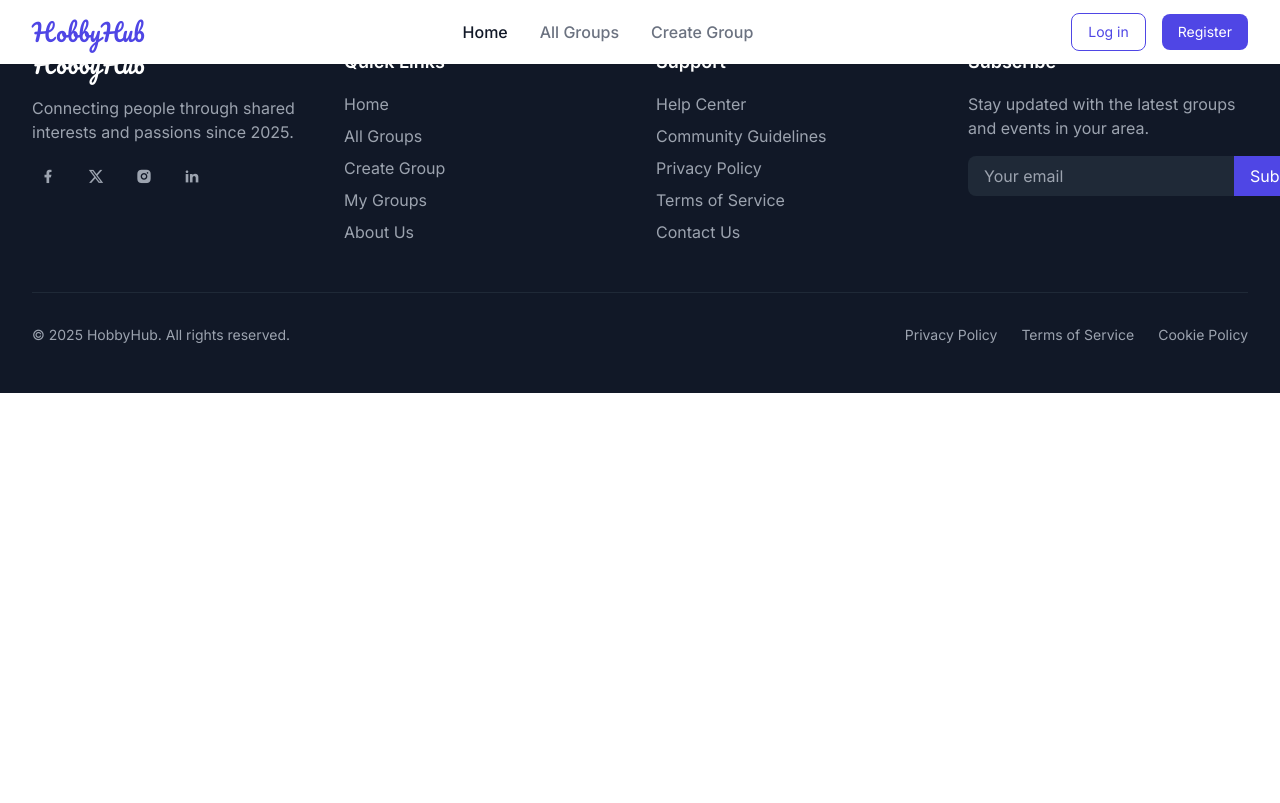
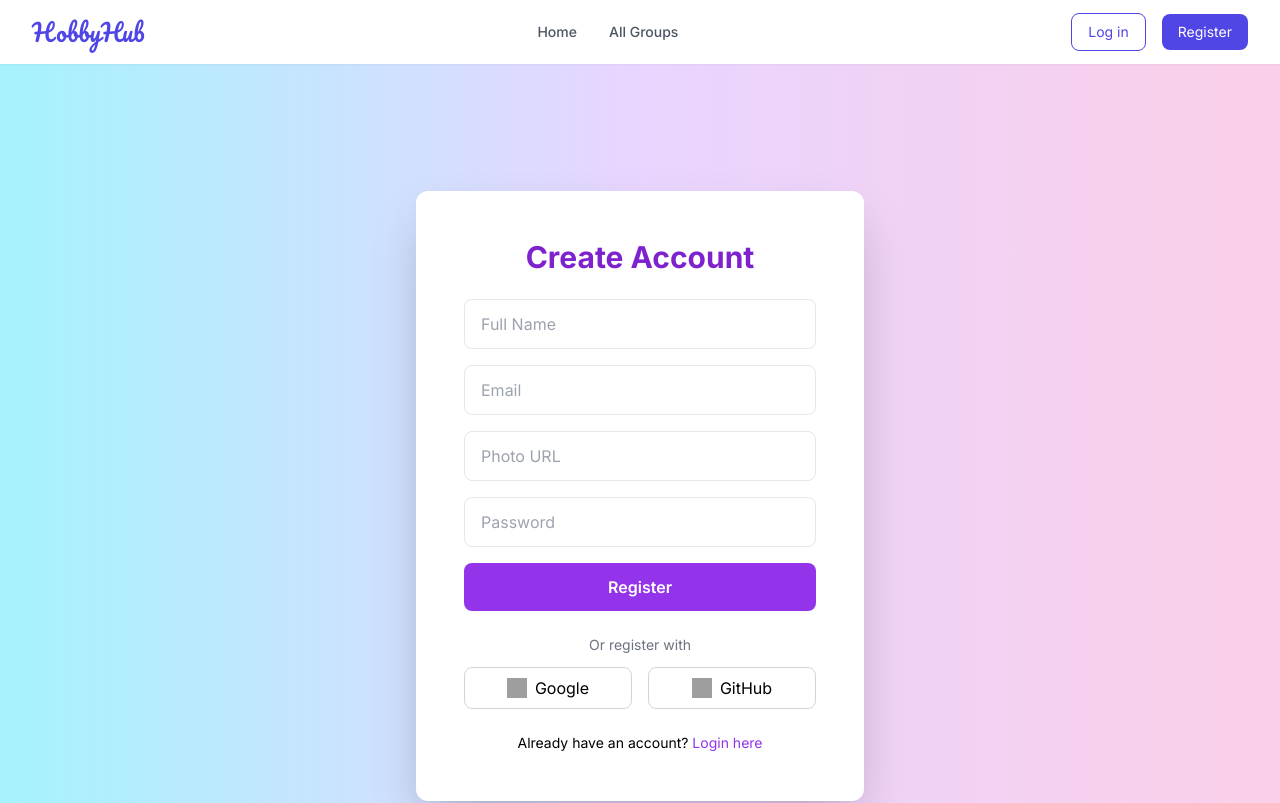
Before and after one commit to Kawsar-Munna/Assignment-10, a React (Vite) app: page /register in a window 1280 px wide. Shown: the top 803 px of the page. Built offline with nearby package versions, Linux system fonts and the light colour scheme; no server answers; grey boxes are pictures that could not be loaded.

Commit message:
Create Group Problem has solved

```diff
--- a/src/App.jsx
+++ b/src/App.jsx
@@ -1,21 +1,41 @@
-import { BrowserRouter as Router } from "react-router-dom";
+import { BrowserRouter as Router, Routes, Route } from "react-router-dom";
 import Navbar from "./components/Navbar";
+import Footer from "./components/Footer";
 import Home from "./Pages/Home";
-import { Routes, Route } from "react-router-dom";
-import Footer from "./components/Footer";
 import CreateGroup from "./Pages/CreateGroup";
 import Login from "./Pages/Login";
+import Register from "./Pages/Register";
+import AuthProvider from "./contexts/AuthContext";
+import { ToastContainer } from "react-toastify";
+import "react-toastify/dist/ReactToastify.css";
+import PrivateRoute from "./routes/PrivateRoute";
+
+// Optional PrivateRoute Wrapper
+
 
 function App() {
   return (
     <Router>
+      <AuthProvider>
         <Navbar />
+        <div className="pt-16 min-h-screen">
           <Routes>
             <Route path="/" element={<Home />} />
-        <Route path="/create-group" element={<CreateGroup />} />
+            <Route
+              path="/createGroup"
+              element={
+                <PrivateRoute>
+                  <CreateGroup />
+                </PrivateRoute>
+              }
+            />
             <Route path="/login" element={<Login />} />
+            <Route path="/register" element={<Register />} />
           </Routes>
+        </div>
         <Footer />
+        <ToastContainer />
+      </AuthProvider>
     </Router>
   );
 }
--- a/src/Pages/CreateGroup.jsx
+++ b/src/Pages/CreateGroup.jsx
@@ -21,7 +21,7 @@ const CreateGroup = () => {
 
   return (
     <div className="max-w-4xl mx-auto px-4 sm:px-6 lg:px-8 py-12">
-      <div className="bg-gradient-to-br from-pink-50 via-indigo-50 to-white rounded-2xl shadow-xl p-10 border border-gray-100">
+      <div className="bg-gradient-to-br from-pink-50 via-indigo-50 to-white rounded-2xl shadow-xl p-10 border border-gray-100 mt-12">
         <div className="text-center mb-10">
           <h1 className="text-4xl font-extrabold text-gray-900">Create a New Group</h1>
           <p className="mt-3 text-lg text-gray-600">Unite people around your favorite hobby with a vibrant new group</p>
--- a/src/Pages/Register.jsx
+++ b/src/Pages/Register.jsx
@@ -0,0 +1,138 @@
+import { useState } from "react";
+import { Link, useNavigate } from "react-router-dom";
+import { getAuth, createUserWithEmailAndPassword, updateProfile, GoogleAuthProvider, GithubAuthProvider, signInWithPopup } from "firebase/auth";
+import app from "../firebase/firebase.config";
+import { toast } from "react-toastify";
+
+const auth = getAuth(app);
+const googleProvider = new GoogleAuthProvider();
+const githubProvider = new GithubAuthProvider();
+
+const Register = () => {
+  const [form, setForm] = useState({ name: "", email: "", password: "", photoURL: "" });
+  const navigate = useNavigate();
+
+  const handleInputChange = (e) => {
+    setForm({ ...form, [e.target.name]: e.target.value });
+  };
+
+  const isValidPassword = (password) => {
+    return (
+      /[A-Z]/.test(password) && // at least one uppercase
+      /[a-z]/.test(password) && // at least one lowercase
+      password.length >= 6
+    );
+  };
+
+  const handleRegister = async (e) => {
+    e.preventDefault();
+
+    if (!isValidPassword(form.password)) {
+      toast.error("Password must be at least 6 characters and include uppercase and lowercase letters.");
+      return;
+    }
+
+    try {
+      const result = await createUserWithEmailAndPassword(auth, form.email, form.password);
+      await updateProfile(result.user, {
+        displayName: form.name,
+        photoURL: form.photoURL
+      });
+      toast.success("Registration successful!");
+      navigate("/");
+    } catch (err) {
+      toast.error(err.message);
+    }
+  };
+
+  const handleSocialLogin = async (provider) => {
+    try {
+      await signInWithPopup(auth, provider);
+      toast.success("Social login successful!");
+      navigate("/");
+    } catch (err) {
+      toast.error(err.message);
+    }
+  };
+
+  return (
+    <div className="min-h-screen bg-gradient-to-r from-cyan-200 via-purple-200 to-pink-200 flex items-center justify-center px-4 ">
+      <div className="bg-white shadow-2xl rounded-xl p-8 md:p-12 max-w-md w-full mt-16">
+        <h2 className="text-3xl font-bold text-center mb-6 text-purple-700">Create Account</h2>
+        <form onSubmit={handleRegister} className="space-y-4">
+          <input
+            type="text"
+            name="name"
+            placeholder="Full Name"
+            value={form.name}
+            onChange={handleInputChange}
+            className="w-full px-4 py-3 border rounded-lg focus:outline-none focus:ring-2 focus:ring-purple-400"
+            required
+          />
+          <input
+            type="email"
+            name="email"
+            placeholder="Email"
+            value={form.email}
+            onChange={handleInputChange}
+            className="w-full px-4 py-3 border rounded-lg focus:outline-none focus:ring-2 focus:ring-purple-400"
+            required
+          />
+          <input
+            type="text"
+            name="photoURL"
+            placeholder="Photo URL"
+            value={form.photoURL}
+            onChange={handleInputChange}
+            className="w-full px-4 py-3 border rounded-lg focus:outline-none focus:ring-2 focus:ring-purple-400"
+            required
+          />
+          <input
+            type="password"
+            name="password"
+            placeholder="Password"
+            value={form.password}
+            onChange={handleInputChange}
+            className="w-full px-4 py-3 border rounded-lg focus:outline-none focus:ring-2 focus:ring-purple-400"
+            required
+          />
+          <button
+            type="submit"
+            className="w-full bg-purple-600 text-white py-3 rounded-lg font-semibold hover:bg-purple-700 transition"
+          >
+            Register
+          </button>
+        </form>
+
+        <div className="mt-6 text-center text-sm text-gray-500">Or register with</div>
+
+        <div className="flex flex-col md:flex-row gap-4 mt-3">
+          <button
+            onClick={() => handleSocialLogin(googleProvider)}
+            className="flex items-center justify-center w-full border border-gray-300 py-2 rounded-lg hover:bg-gray-100 transition"
+          >
+            <img src="https://www.svgrepo.com/show/475656/google-color.svg" alt="Google" className="w-5 h-5 mr-2" />
+            Google
+          </button>
+
+          <button
+            onClick={() => handleSocialLogin(githubProvider)}
+            className="flex items-center justify-center w-full border border-gray-300 py-2 rounded-lg hover:bg-gray-100 transition"
+          >
+            <img src="https://www.svgrepo.com/show/475654/github-color.svg" alt="GitHub" className="w-5 h-5 mr-2" />
+            GitHub
+          </button>
+        </div>
+
+        <p className="text-center text-sm mt-6">
+          Already have an account?{" "}
+          <Link to="/login" className="text-purple-600 hover:underline">
+            Login here
+          </Link>
+        </p>
+      </div>
+    </div>
+  );
+};
+
+export default Register;
--- a/src/components/Navbar.jsx
+++ b/src/components/Navbar.jsx
@@ -1,8 +1,31 @@
-import { useState } from 'react';
-import { Link } from 'react-router-dom';
+import { useState, useContext } from "react";
+import { Link, NavLink } from "react-router-dom";
+import { AuthContext } from "../contexts/AuthContext";
+import { toast } from "react-toastify";
 
 const Navbar = () => {
   const [isMenuOpen, setIsMenuOpen] = useState(false);
+  const { user, logout } = useContext(AuthContext);
+
+  const handleLogout = async () => {
+    try {
+      await logout();
+      toast.success("Logged out successfully!");
+    } catch (error) {
+      toast.error(error.message);
+    }
+  };
+
+  const NavItem = ({ to, label }) => (
+    <NavLink
+      to={to}
+      className={({ isActive }) =>
+        `text-sm font-medium ${isActive ? "text-primary" : "text-gray-600 hover:text-primary"}`
+      }
+    >
+      {label}
+    </NavLink>
+  );
 
   return (
     <nav className="bg-white shadow-sm fixed w-full z-50">
@@ -15,19 +38,45 @@ const Navbar = () => {
 
           {/* Desktop Menu */}
           <div className="hidden md:flex flex-1 justify-center items-center space-x-8">
-            <Link to="/" className="text-gray-900 hover:text-primary font-medium">Home</Link>
-            <Link to="/groups" className="text-gray-500 hover:text-primary font-medium">All Groups</Link>
-            <Link to="/create-group" className="text-gray-500 hover:text-primary font-medium">Create Group</Link>
+            <NavItem to="/" label="Home" />
+            <NavItem to="/groups" label="All Groups" />
+            {user && <NavItem to="/createGroup" label="Create Group" />}
+            {user && <NavItem to="/myGroups" label="My Groups" />}
           </div>
 
-          {/* Desktop Auth */}
+          {/* Desktop Auth/User */}
           <div className="hidden md:flex items-center space-x-4">
+            {!user ? (
+              <>
                 <Link to="/login">
-              <button className="bg-white text-primary border border-primary px-4 py-2 text-sm rounded-button hover:bg-gray-50">Log in</button>
+                  <button className="bg-white text-primary border border-primary px-4 py-2 text-sm rounded-button hover:bg-gray-50">
+                    Log in
+                  </button>
                 </Link>
                 <Link to="/register">
-              <button className="bg-primary text-white px-4 py-2 text-sm rounded-button hover:bg-primary/90">Register</button>
+                  <button className="bg-primary text-white px-4 py-2 text-sm rounded-button hover:bg-primary/90">
+                    Register
+                  </button>
                 </Link>
+              </>
+            ) : (
+              <div className="relative group">
+                <img
+                  src={user.photoURL || "https://i.ibb.co/4pDNDk1/avatar.png"}
+                  alt="User Avatar"
+                  className="w-10 h-10 rounded-full border"
+                />
+                <div className="absolute top-12 right-0 bg-white border rounded shadow-md px-4 py-2 text-sm hidden group-hover:block">
+                  <p>{user.displayName || "User"}</p>
+                  <button
+                    onClick={handleLogout}
+                    className="text-red-600 mt-2 hover:underline"
+                  >
+                    Logout
+                  </button>
+                </div>
+              </div>
+            )}
           </div>
 
           {/* Mobile Menu Button */}
@@ -46,10 +95,22 @@ const Navbar = () => {
           <div className="md:hidden mt-2 bg-white rounded shadow px-4 py-3 space-y-2">
             <Link to="/" className="block text-gray-900 hover:text-primary">Home</Link>
             <Link to="/groups" className="block text-gray-900 hover:text-primary">All Groups</Link>
-            <Link to="/create-group" className="block text-gray-900 hover:text-primary">Create Group</Link>
+            {user && <Link to="/createGroup" className="block text-gray-900 hover:text-primary">Create Group</Link>}
+            {user && <Link to="/myGroups" className="block text-gray-900 hover:text-primary">My Groups</Link>}
             <hr className="my-1" />
+            {!user ? (
+              <>
                 <Link to="/login" className="block text-primary font-medium">Log in</Link>
                 <Link to="/register" className="block text-white bg-primary rounded-button text-center py-2 hover:bg-primary/90">Register</Link>
+              </>
+            ) : (
+              <button
+                onClick={handleLogout}
+                className="block w-full text-red-600 hover:underline text-left"
+              >
+                Logout
+              </button>
+            )}
           </div>
         )}
       </div>
--- a/src/contexts/AuthContext.jsx
+++ b/src/contexts/AuthContext.jsx
@@ -0,0 +1,29 @@
+import { createContext, useEffect, useState } from "react";
+import { getAuth, onAuthStateChanged, signOut } from "firebase/auth";
+import app from "../firebase/firebase.config";
+
+export const AuthContext = createContext(null);
+const auth = getAuth(app);
+
+const AuthProvider = ({ children }) => {
+  const [user, setUser] = useState(null);
+  const [loading, setLoading] = useState(true);
+
+  useEffect(() => {
+    const unsubscribe = onAuthStateChanged(auth, currentUser => {
+      setUser(currentUser);
+      setLoading(false);
+    });
+    return () => unsubscribe();
+  }, []);
+
+  const logout = () => signOut(auth);
+
+  return (
+    <AuthContext.Provider value={{ user, loading, logout }}>
+      {children}
+    </AuthContext.Provider>
+  );
+};
+
+export default AuthProvider;
--- /dev/null
+++ b/src/routes/PrivateRoute.jsx
@@ -0,0 +1,16 @@
+import { useContext } from "react";
+import { AuthContext } from "../contexts/AuthContext";
+import { Navigate, useLocation } from "react-router-dom";
+
+const PrivateRoute = ({ children }) => {
+  const { user, loading } = useContext(AuthContext);
+  const location = useLocation();
+
+  if (loading) {
+    return <div className="text-center py-20">Loading...</div>;
+  }
+
+  return user ? children : <Navigate to="/login" state={{ from: location }} replace />;
+};
+
+export default PrivateRoute;
```
Lines whose indentation alone changed are shown as unchanged.
